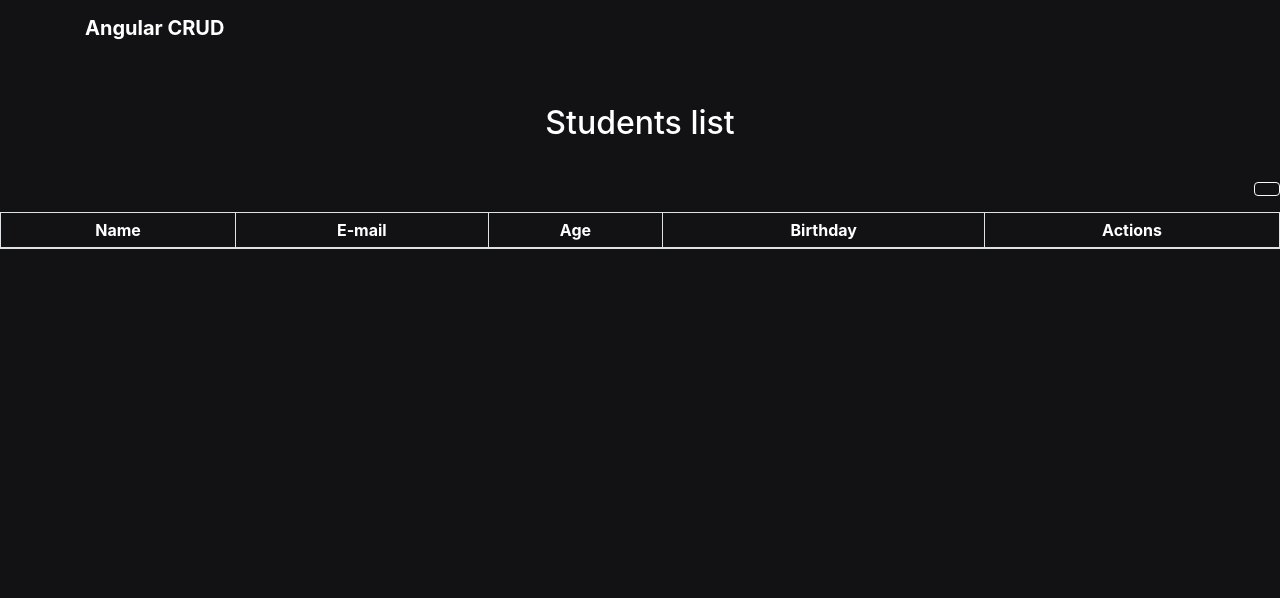
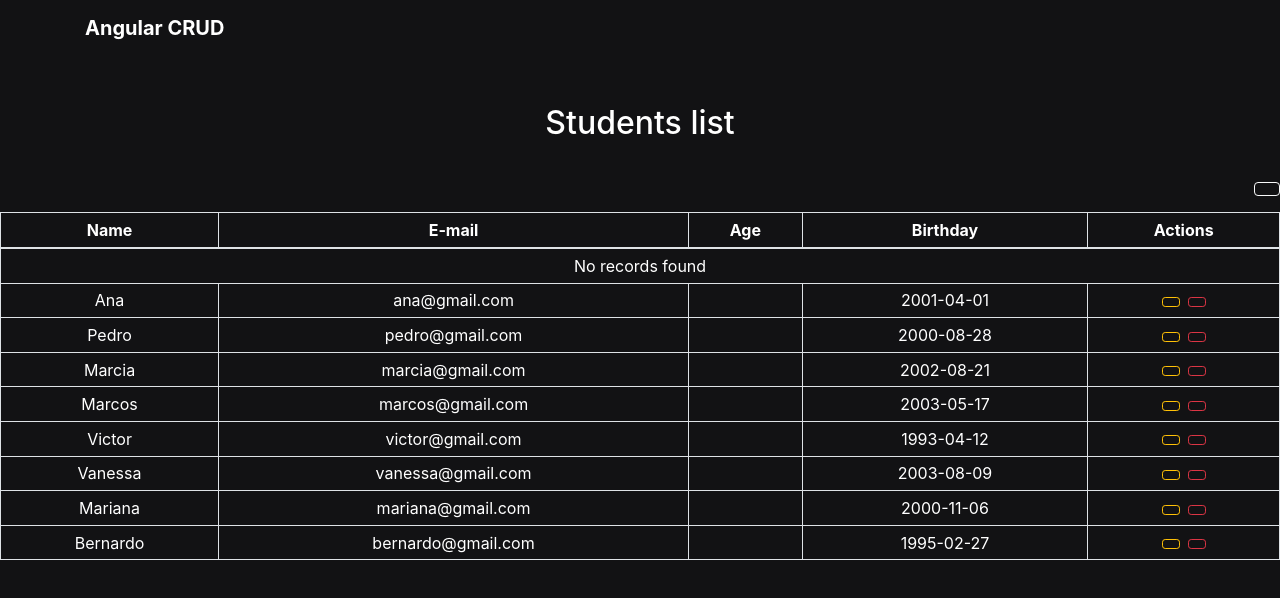
Before and after one commit to Maabia/angular-crud, an Angular app: page /students in a window 1280 px wide. Shown: the top 598 px of the page. Built offline with nearby package versions, Linux system fonts and the light colour scheme.

Commit message:
import de fontawesome e implementação de component list iniciado

```diff
--- a/package.json
+++ b/package.json
@@ -19,7 +19,9 @@
     "@angular/platform-browser": "~12.0.4",
     "@angular/platform-browser-dynamic": "~12.0.4",
     "@angular/router": "~12.0.4",
+    "@fortawesome/angular-fontawesome": "^0.9.0",
     "@fortawesome/fontawesome-free": "^5.15.4",
+    "@fortawesome/fontawesome-svg-core": "^1.2.36",
     "@ng-bootstrap/ng-bootstrap": "^10.0.0",
     "bootstrap": "^4.5.0",
     "rxjs": "~6.6.0",
--- a/src/app/app.module.ts
+++ b/src/app/app.module.ts
@@ -5,6 +5,7 @@ import { AppRoutingModule } from './app-routing.module';
 import { AppComponent } from './app.component';
 import { NgbModule } from '@ng-bootstrap/ng-bootstrap';
 import { CoreModule } from './core/core.module';
+
 
 
 
@@ -17,6 +18,7 @@ import { CoreModule } from './core/core.module';
     AppRoutingModule,
     NgbModule,
     CoreModule
+
   ],
   providers: [],
   bootstrap: [AppComponent]
--- a/src/app/features/students/student-list/student-list.component.html
+++ b/src/app/features/students/student-list/student-list.component.html
@@ -17,27 +17,27 @@
                 <th>Actions</th>
             </tr>
         </thead>
-        <!--
+
         <tbody>
-            <tr *ngIf="!students.length">
+            <tr>
                 <td colspan="5">No records found</td>
             </tr>
 
             <tr *ngFor="let student of students">
                 <td>{{student.name}}</td>
                 <td>{{student.email}}</td>
-                <td>{{student.birthday | age}}</td>
-                <td>{{student.birthday | date:'dd/MM/yyy'}}</td>
+                <td></td>
+                <td>{{student.birthday}}</td>
                 <td>
-                    <a [routerLink]="['/students', student.id]" class="btn btn-sm btn-outline-warning mx-1">
+                    <a class="btn btn-sm btn-outline-warning mx-1">
                         <i class="fa fa-fw fa-pencil-alt"></i>
                     </a>
-                    <button type="button" class="btn btn-sm btn-outline-danger mx-1" (click)="onDelete(student.id)">
-                        <i class="fa fa-fw fa-trash-alt"></i>
+                    <button type="button" class="btn btn-sm btn-outline-danger mx-1" >
+                      <i class="fa fa-fw fa-trash-alt"></i>
                     </button>
                 </td>
             </tr>
         </tbody>
-        -->
+
     </table>
 </div>
--- a/src/app/features/students/student-list/student-list.component.ts
+++ b/src/app/features/students/student-list/student-list.component.ts
@@ -1,4 +1,6 @@
 import { Component, OnInit } from '@angular/core';
+import { Student } from '../student';
+import { StudentsService } from '../students.service';
 
 @Component({
   selector: 'app-student-list',
@@ -7,9 +9,15 @@ import { Component, OnInit } from '@angular/core';
 })
 export class StudentListComponent implements OnInit {
 
-  constructor() { }
+  students: Student[] = [];
+  constructor(private studentService: StudentsService) { }
 
   ngOnInit(): void {
+    this.loadStudents();
+  }
+
+  private loadStudents() {
+    this.students = this.studentService.findAll();
   }
 
 }
--- a/src/app/features/students/students.module.ts
+++ b/src/app/features/students/students.module.ts
@@ -1,5 +1,7 @@
 import { NgModule } from '@angular/core';
 import { CommonModule } from '@angular/common';
+import { FormsModule } from '@angular/forms';
+import { FontAwesomeModule } from '@fortawesome/angular-fontawesome';
 
 import { StudentsRoutingModule } from './students-routing.module';
 import { StudentEditComponent } from './student-edit/student-edit.component';
@@ -15,7 +17,9 @@ import { StudentListComponent } from './student-list/student-list.component';
   ],
   imports: [
     CommonModule,
-    StudentsRoutingModule
+    FormsModule,
+    StudentsRoutingModule,
+    FontAwesomeModule
   ]
 })
 export class StudentsModule { }
```
Also changed, not shown: 1 other file (tests, documents, lock files or other folders).
